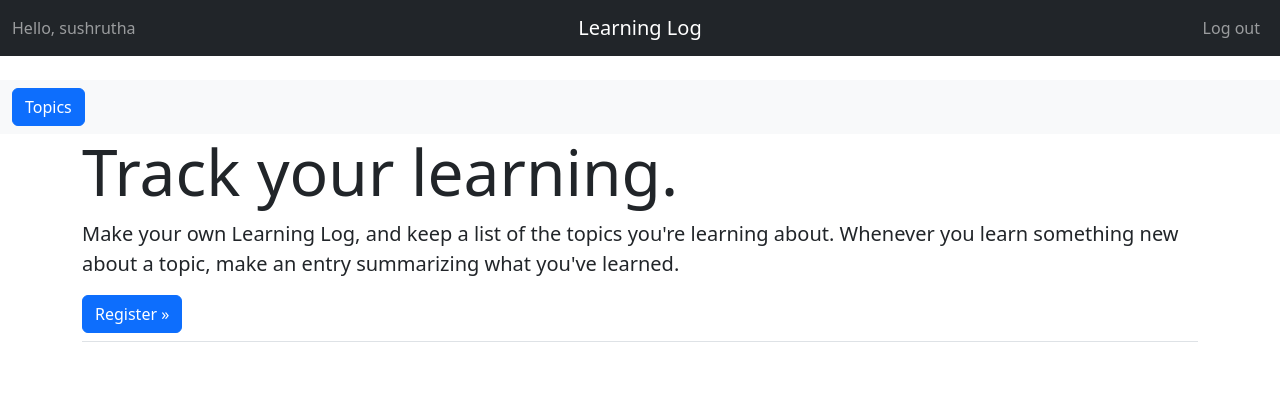
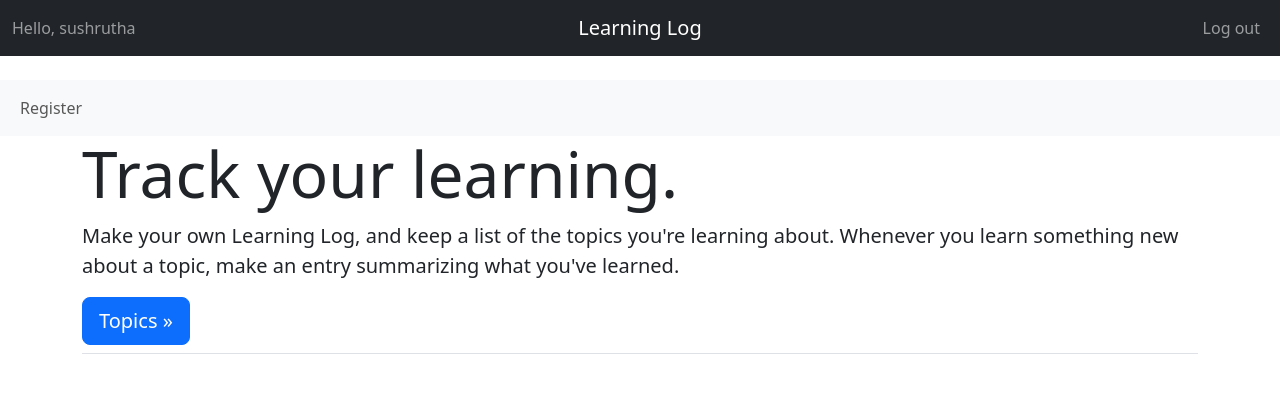
Before and after one commit to sushrutha777/Learning-Log, a Django app: page / in a window 1280 px wide. Shown: the top 393 px of the page. Run offline with Django 5.2, Linux system fonts and the light colour scheme; a user stored in the database is signed in; some libraries are stand-ins or nearby versions.

Commit message:
changed UI

```diff
--- a/learning_logs/templates/learning_logs/base.html
+++ b/learning_logs/templates/learning_logs/base.html
@@ -34,7 +34,7 @@
                 </li>
             {% else %}
                 <li class="nav-item">
-                    <a class="nav-link" href="{% url 'accounts:register' %}">Register</a>
+                    <a class="btn btn-primary nav-link" href="{% url 'learning_logs:topics' %}">Topics</a>
                 </li>
                 <li class="nav-item">
                     <a class="nav-link" href="{% url 'accounts:login' %}">Log in</a>
@@ -47,7 +47,7 @@
     <div class="container-fluid">
         <ul class="navbar-nav mr-auto">
             <li class="nav-item">
-                <a class="btn btn-primary topics" href="{% url 'learning_logs:topics' %}">Topics</a>
+                <a class="nav-link" href="{% url 'accounts:register' %}">Register</a>
             </li>
         </ul>
     </div>
--- a/learning_logs/templates/learning_logs/index.html
+++ b/learning_logs/templates/learning_logs/index.html
@@ -8,7 +8,6 @@
             the topics you're learning about. Whenever you learn something new about a
             topic, make an entry summarizing what you've learned.
         </p>
-    <a class="btn btn-Ig btn-primary" href="{% url 'accounts:register' %}"
-        role="button">Register &raquo;</a>
+        <a class="btn btn-lg btn-primary" href="{% url 'learning_logs:topics' %}" role="button">Topics &raquo;</a>
     </div>
 {% endblock page_header %}
```
